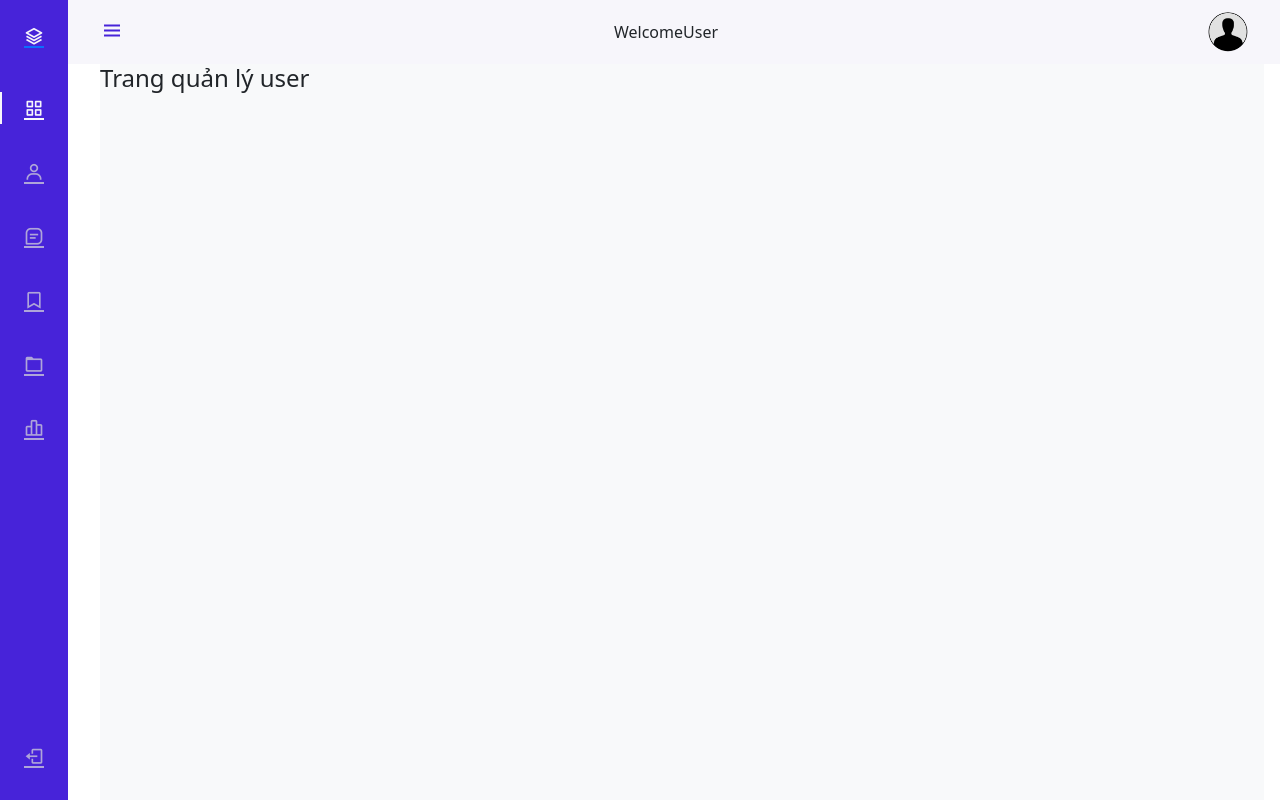
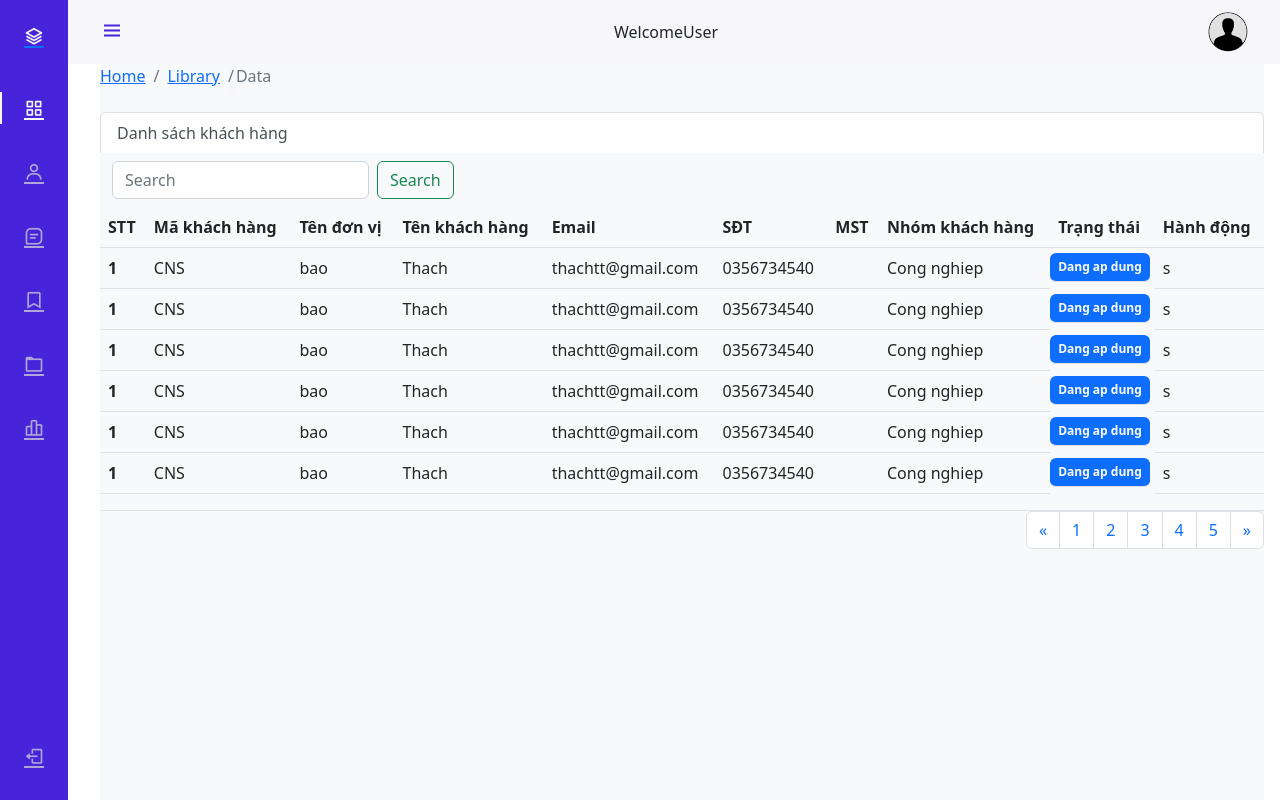
Before and after one commit to fongto2811/human_resources_python_flask, a Flask app: page / in a window 1280 px wide. Run offline with Flask 2, Linux system fonts and the light colour scheme; some libraries are stand-ins or nearby versions.

Commit message:
update UI

```diff
--- a/UI/routes.py
+++ b/UI/routes.py
@@ -3,4 +3,4 @@ from flask import render_template, redirect
 
 @ui.route('/')
 def home():
-    return render_template('users/index.html')
+    return render_template('users/index.html', page = 5)
--- /dev/null
+++ b/UI/static/css/user.css
@@ -0,0 +1,12 @@
+.breadcrumb-item.active::before {
+    position: static;
+}
+
+.table {
+    font-size: 0.75 rem;
+}
+
+.status {
+    text-align: center;
+    margin-top: 5%;
+}
--- a/UI/templates/layout.html
+++ b/UI/templates/layout.html
@@ -10,6 +10,7 @@
     <title>Database Security</title>
     {% endif %}
     <link rel="stylesheet" href="{{ url_for('static', filename='css/menu.css') }}">
+    <link rel="stylesheet" href="{{ url_for('static', filename='css/user.css') }}">
     <link rel="stylesheet" href="https://cdn.jsdelivr.net/npm/boxicons@latest/css/boxicons.min.css">
     <link href="https://cdn.jsdelivr.net/npm/bootstrap@5.2.3/dist/css/bootstrap.min.css" rel="stylesheet"
         integrity="sha384-rbsA2VBKQhggwzxH7pPCaAqO46MgnOM80zW1RWuH61DGLwZJEdK2Kadq2F9CUG65" crossorigin="anonymous">
--- a/UI/templates/users/index.html
+++ b/UI/templates/users/index.html
@@ -2,6 +2,142 @@
 
 {% block content %}
 <div>
-    <h4>Trang quản lý user</h4>
+    <nav aria-label="breadcrumb">
+        <ol class="breadcrumb">
+        <li class="breadcrumb-item"><a href="#">Home</a></li>
+        <li class="breadcrumb-item"><a href="#">Library</a></li>
+        <li class="breadcrumb-item active" aria-current="page">Data</li>
+        </ol>
+    </nav>
+    <ul class="nav nav-tabs">
+    <li class="nav-item">
+        <a class="nav-link active" aria-current="page" href="#">Danh sách khách hàng</a>
+
+        <nav class="navbar navbar-light bg-light">
+            <div class="container-fluid">
+            <form class="d-flex">
+                <input class="form-control me-2" type="search" placeholder="Search" aria-label="Search">
+                <button class="btn btn-outline-success" type="submit">Search</button>
+            </form>
+            </div>
+        </nav>
+        <table class="table">
+            <thead>
+                <tr>
+                  <th scope="col">STT</th>
+                  <th scope="col">Mã khách hàng</th>
+                  <th scope="col">Tên đơn vị</th>
+                  <th scope="col">Tên khách hàng</th>
+                  <th scope="col">Email</th>
+                  <th scope="col">SĐT</th>
+                  <th scope="col">MST</th>
+                  <th scope="col">Nhóm khách hàng</th>
+                  <th scope="col">Trạng thái</th>
+                  <th scope="col">Hành động</th>
+                </tr>
+              </thead>
+              <tbody>
+                <tr>
+                  <th scope="row">1</th>
+                  <td>CNS</td>
+                  <td>bao</td>
+                  <td>Thach</td>
+                  <td>thachtt@gmail.com</td>
+                  <td>0356734540</td>
+                  <td></td>
+                  <td>Cong nghiep</td>
+                  <td class="status badge bg-primary">Dang ap dung</td>
+                  <td>s
+                  </td>
+                </tr>
+                <tr>
+                    <th scope="row">1</th>
+                    <td>CNS</td>
+                    <td>bao</td>
+                    <td>Thach</td>
+                    <td>thachtt@gmail.com</td>
+                    <td>0356734540</td>
+                    <td></td>
+                    <td>Cong nghiep</td>
+                    <td class="status badge bg-primary">Dang ap dung</td>
+                    <td>s
+                    </td>
+                </tr>
+                <tr>
+                    <th scope="row">1</th>
+                    <td>CNS</td>
+                    <td>bao</td>
+                    <td>Thach</td>
+                    <td>thachtt@gmail.com</td>
+                    <td>0356734540</td>
+                    <td></td>
+                    <td>Cong nghiep</td>
+                    <td class="status badge bg-primary">Dang ap dung</td>
+                    <td>s
+                    </td>
+                </tr>
+                <tr>
+                    <th scope="row">1</th>
+                    <td>CNS</td>
+                    <td>bao</td>
+                    <td>Thach</td>
+                    <td>thachtt@gmail.com</td>
+                    <td>0356734540</td>
+                    <td></td>
+                    <td>Cong nghiep</td>
+                    <td class="status badge bg-primary">Dang ap dung</td>
+                    <td>s
+                    </td>
+                </tr>
+                <tr>
+                    <th scope="row">1</th>
+                    <td>CNS</td>
+                    <td>bao</td>
+                    <td>Thach</td>
+                    <td>thachtt@gmail.com</td>
+                    <td>0356734540</td>
+                    <td></td>
+                    <td>Cong nghiep</td>
+                    <td class="status badge bg-primary">Dang ap dung</td>
+                    <td>s
+                    </td>
+                </tr>
+                <tr>
+                    <th scope="row">1</th>
+                    <td>CNS</td>
+                    <td>bao</td>
+                    <td>Thach</td>
+                    <td>thachtt@gmail.com</td>
+                    <td>0356734540</td>
+                    <td></td>
+                    <td>Cong nghiep</td>
+                    <td class="status badge bg-primary">Dang ap dung</td>
+                    <td>s
+                    </td>
+                </tr>
+              </tbody>
+          </table>
+      </li>
+    </ul>
+    <nav aria-label="Page navigation example">
+        {% if page > 1 %}
+        <ul class="pagination justify-content-end">
+            <li class="page-item">
+                <a class="page-link" href="#" aria-label="Previous">
+                  <span aria-hidden="true">&laquo;</span>
+                </a>
+              </li>
+            {%for idx in range(1, page + 1)%}
+          <li class="page-item"><a class="page-link" href="#">{{idx}}</a></li>
+          {% endfor %}
+          <li class="page-item">
+            <a class="page-link" href="#" aria-label="Next">
+              <span aria-hidden="true">&raquo;</span>
+            </a>
+          </li>
+        </ul>
+        {% endif %}
+      </nav>
 </div>
+
 {% endblock %}
```
